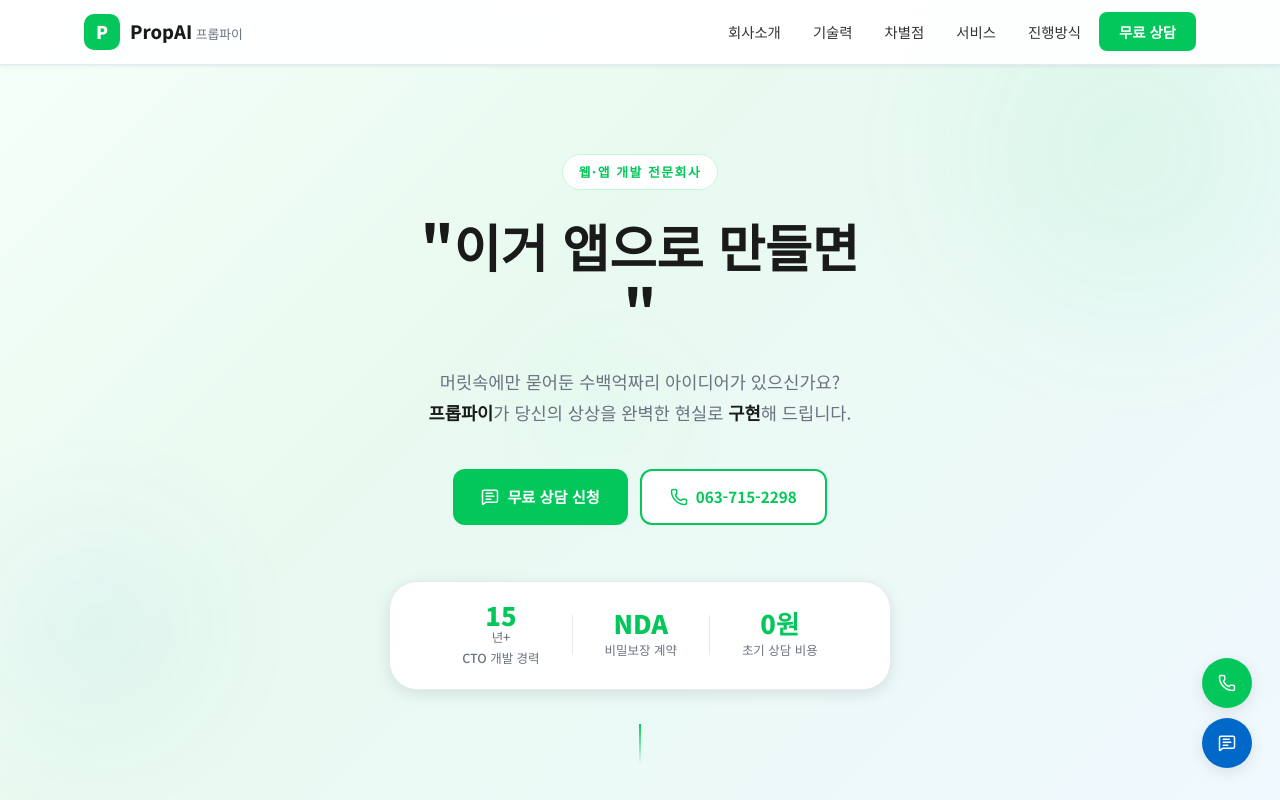
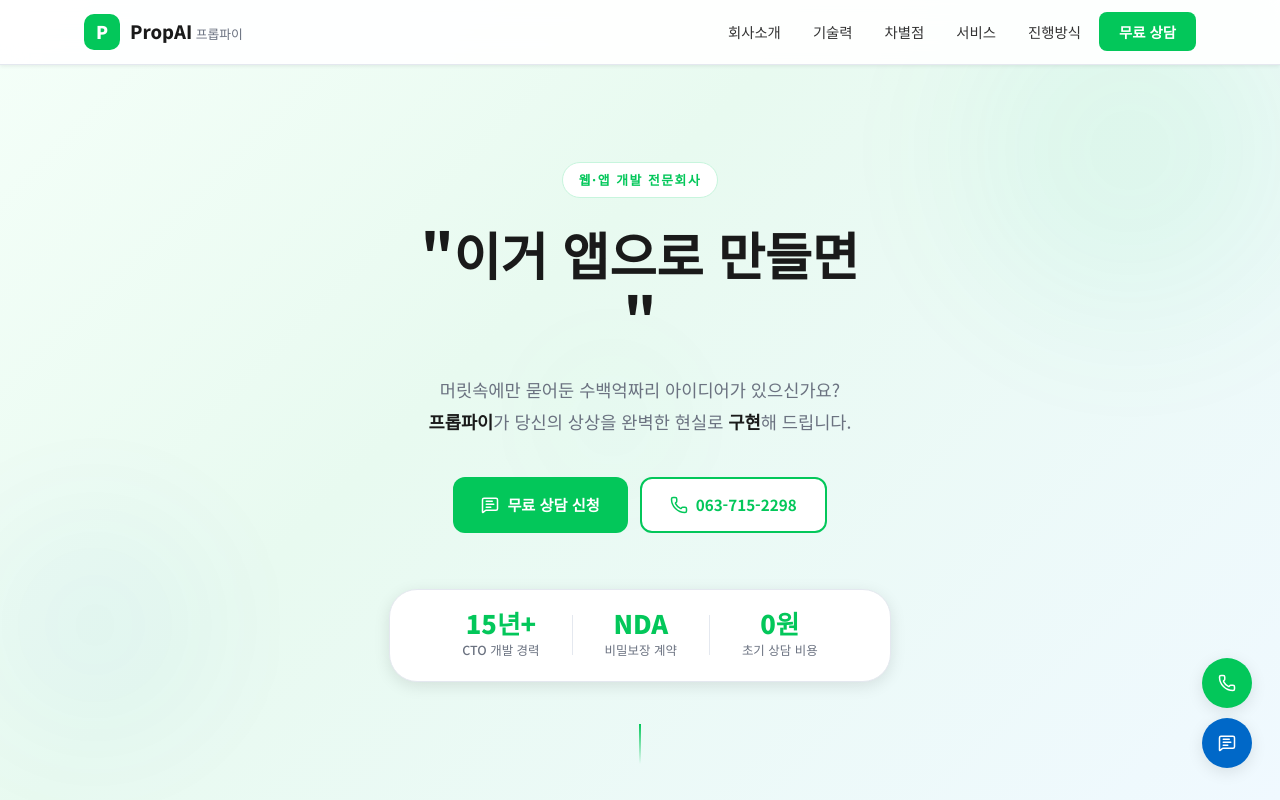
Before and after one commit to JangHW811/prop-ai, a Next.js app: page / in a window 1280 px wide. Shown: the top 800 px of the page. Built offline with nearby package versions, Linux system fonts and the light colour scheme.

Commit message:
글자 색깔 줄바꿈 다듬음

```diff
--- a/components/landing/landing-page.tsx
+++ b/components/landing/landing-page.tsx
@@ -358,7 +358,7 @@ export function LandingPage() {
             </div>
             <div className="hero-stats" aria-label="핵심 수치">
               <div className="stat-item">
-                <strong>15<span>년+</span></strong>
+                <strong>15년+</strong>
                 <span>CTO 개발 경력</span>
               </div>
               <div className="stat-divider" aria-hidden="true" />
```
